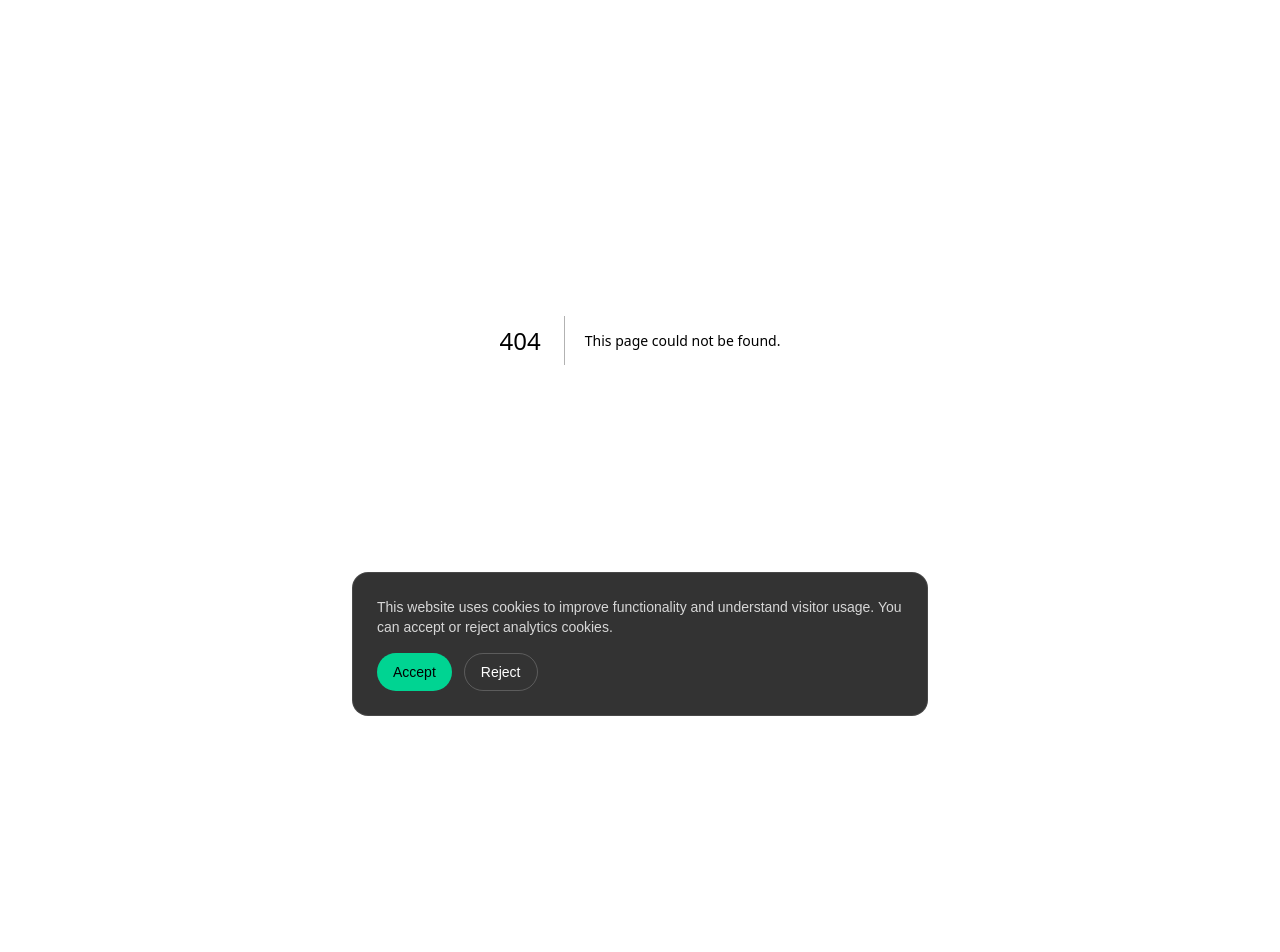
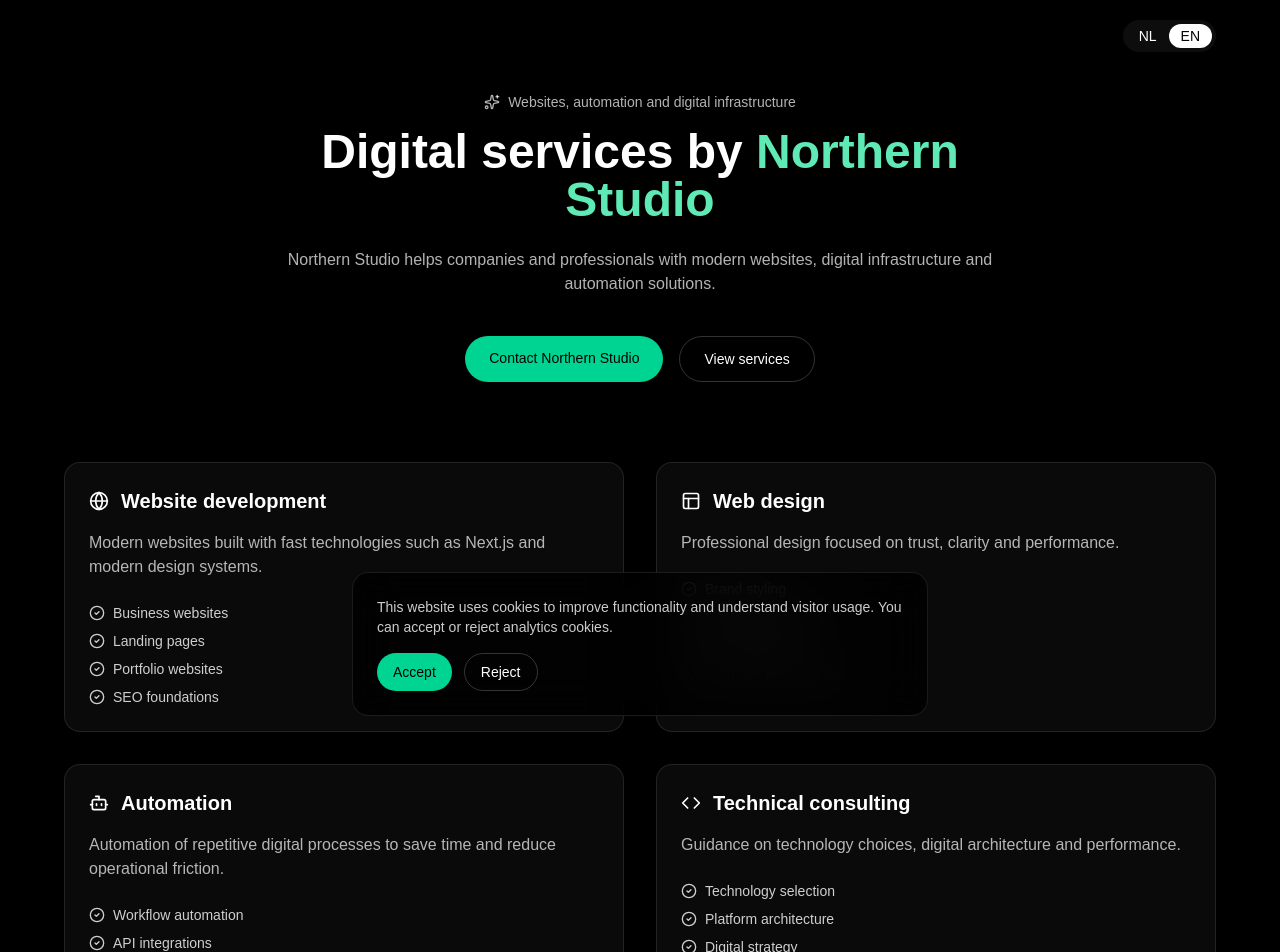
Before and after one commit to mrnorthernlight/northernstudio, a Next.js app: page /en/digital-services in a window 1280 px wide. Before the commit this address had no page. Shown: the part 60-1012 px from the top of the page. Before the commit the page ends 800 px from the top, so only its background shows below. Built offline with nearby package versions, Linux system fonts and the light colour scheme.

Commit message:
update northern studio website

```diff
--- /dev/null
+++ b/app/[locale]/digital-services/page.jsx
@@ -0,0 +1,252 @@
+"use client";
+
+import { use } from "react";
+import { usePathname } from "next/navigation";
+import {
+  Sparkles,
+  Globe,
+  Code,
+  Layout,
+  Bot,
+  ArrowRight,
+  CheckCircle2,
+  Mail,
+} from "lucide-react";
+
+const content = {
+  nl: {
+    hero: {
+      badge: "Websites, automatisatie en digitale aanwezigheid",
+      title1: "Digitale diensten van",
+      title2: "Northern Studio",
+      description:
+        "Northern Studio helpt bedrijven en zelfstandigen met professionele websites, digitale infrastructuur en automatisatie. Van ontwerp tot implementatie.",
+      primary: "Neem contact op",
+      secondary: "Bekijk diensten",
+    },
+    services: [
+      {
+        title: "Website ontwikkeling",
+        description:
+          "Moderne websites gebouwd met snelle technologieën zoals Next.js en moderne designsystemen.",
+        points: [
+          "Bedrijfswebsites",
+          "Landing pages",
+          "Portfolio websites",
+          "SEO basisstructuur",
+        ],
+        icon: Globe,
+      },
+      {
+        title: "Web design",
+        description:
+          "Professioneel ontwerp dat vertrouwen en kwaliteit uitstraalt.",
+        points: [
+          "Brand styling",
+          "Responsive design",
+          "UX optimalisatie",
+          "Premium uitstraling",
+        ],
+        icon: Layout,
+      },
+      {
+        title: "Automatisatie",
+        description:
+          "Automatisering van repetitieve digitale processen om tijd en kosten te besparen.",
+        points: [
+          "Workflow automatisatie",
+          "API integraties",
+          "Email flows",
+          "Business tooling",
+        ],
+        icon: Bot,
+      },
+      {
+        title: "Technische consultancy",
+        description:
+          "Advies over infrastructuur, softwarekeuzes en digitale strategie.",
+        points: [
+          "Technologie selectie",
+          "Platform architectuur",
+          "Digitale strategie",
+          "Performance optimalisatie",
+        ],
+        icon: Code,
+      },
+    ],
+    cta: {
+      title: "Start een digitaal project",
+      description:
+        "Bespreek je project met Northern Studio en ontdek hoe technologie je bedrijf kan versterken.",
+      contact: "Contact opnemen",
+    },
+  },
+
+  en: {
+    hero: {
+      badge: "Websites, automation and digital infrastructure",
+      title1: "Digital services by",
+      title2: "Northern Studio",
+      description:
+        "Northern Studio helps companies and professionals with modern websites, digital infrastructure and automation solutions.",
+      primary: "Contact Northern Studio",
+      secondary: "View services",
+    },
+    services: [
+      {
+        title: "Website development",
+        description:
+          "Modern websites built with fast technologies such as Next.js and modern design systems.",
+        points: [
+          "Business websites",
+          "Landing pages",
+          "Portfolio websites",
+          "SEO foundations",
+        ],
+        icon: Globe,
+      },
+      {
+        title: "Web design",
+        description:
+          "Professional design focused on trust, clarity and performance.",
+        points: [
+          "Brand styling",
+          "Responsive design",
+          "UX optimization",
+          "Premium presentation",
+        ],
+        icon: Layout,
+      },
+      {
+        title: "Automation",
+        description:
+          "Automation of repetitive digital processes to save time and reduce operational friction.",
+        points: [
+          "Workflow automation",
+          "API integrations",
+          "Email flows",
+          "Business tooling",
+        ],
+        icon: Bot,
+      },
+      {
+        title: "Technical consulting",
+        description:
+          "Guidance on technology choices, digital architecture and performance.",
+        points: [
+          "Technology selection",
+          "Platform architecture",
+          "Digital strategy",
+          "Performance optimization",
+        ],
+        icon: Code,
+      },
+    ],
+    cta: {
+      title: "Start a digital project",
+      description:
+        "Discuss your project with Northern Studio and explore how technology can support your business.",
+      contact: "Contact Northern Studio",
+    },
+  },
+};
+
+export default function DigitalServicesPage({ params }) {
+  const { locale } = use(params);
+  const lang = locale === "en" ? "en" : "nl";
+  const t = content[lang];
+  const pathname = usePathname();
+
+  const switchLocale = (target) => {
+    const segments = pathname.split("/");
+    segments[1] = target;
+    return segments.join("/");
+  };
+
+  return (
+    <main className="relative min-h-screen bg-black text-white px-6 py-20">
+
+      <div className="max-w-6xl mx-auto">
+
+        <div className="mb-10 flex justify-end">
+          <div className="rounded-full bg-white/5 p-1">
+            <a href={switchLocale("nl")} className={`px-3 py-1 text-sm ${lang==="nl"?"bg-white text-black rounded-full":""}`}>NL</a>
+            <a href={switchLocale("en")} className={`px-3 py-1 text-sm ${lang==="en"?"bg-white text-black rounded-full":""}`}>EN</a>
+          </div>
+        </div>
+
+        <div className="text-center max-w-3xl mx-auto mb-20">
+          <div className="inline-flex items-center gap-2 text-sm text-white/70 mb-4">
+            <Sparkles size={16} />
+            {t.hero.badge}
+          </div>
+
+          <h1 className="text-5xl font-semibold mb-6">
+            {t.hero.title1} <span className="text-emerald-300">{t.hero.title2}</span>
+          </h1>
+
+          <p className="text-white/70 mb-10">{t.hero.description}</p>
+
+          <div className="flex justify-center gap-4">
+            <a
+              href={`/${lang}/contact`}
+              className="rounded-full bg-emerald-400 text-black px-6 py-3 text-sm font-medium"
+            >
+              {t.hero.primary}
+            </a>
+
+            <a
+              href={`/${lang}/services`}
+              className="rounded-full border border-white/20 px-6 py-3 text-sm"
+            >
+              {t.hero.secondary}
+            </a>
+          </div>
+        </div>
+
+        <div className="grid md:grid-cols-2 gap-8">
+          {t.services.map((service, i) => {
+            const Icon = service.icon;
+            return (
+              <div
+                key={i}
+                className="rounded-2xl border border-white/10 bg-white/[0.04] p-6 backdrop-blur"
+              >
+                <div className="mb-4 flex items-center gap-3">
+                  <Icon size={20} />
+                  <h3 className="text-xl font-semibold">{service.title}</h3>
+                </div>
+
+                <p className="text-white/70 mb-6">{service.description}</p>
+
+                <div className="space-y-2">
+                  {service.points.map((p, j) => (
+                    <div key={j} className="flex items-center gap-2 text-sm text-white/80">
+                      <CheckCircle2 size={16} />
+                      {p}
+                    </div>
+                  ))}
+                </div>
+              </div>
+            );
+          })}
+        </div>
+
+        <div className="mt-24 text-center max-w-3xl mx-auto">
+          <h2 className="text-3xl font-semibold mb-4">{t.cta.title}</h2>
+          <p className="text-white/70 mb-8">{t.cta.description}</p>
+
+          <a
+            href={`/${lang}/contact`}
+            className="inline-flex items-center gap-2 rounded-full bg-emerald-400 px-6 py-3 text-sm font-medium text-black"
+          >
+            <Mail size={16} />
+            {t.cta.contact}
+            <ArrowRight size={16} />
+          </a>
+        </div>
+
+      </div>
+    </main>
+  );
+}
```
